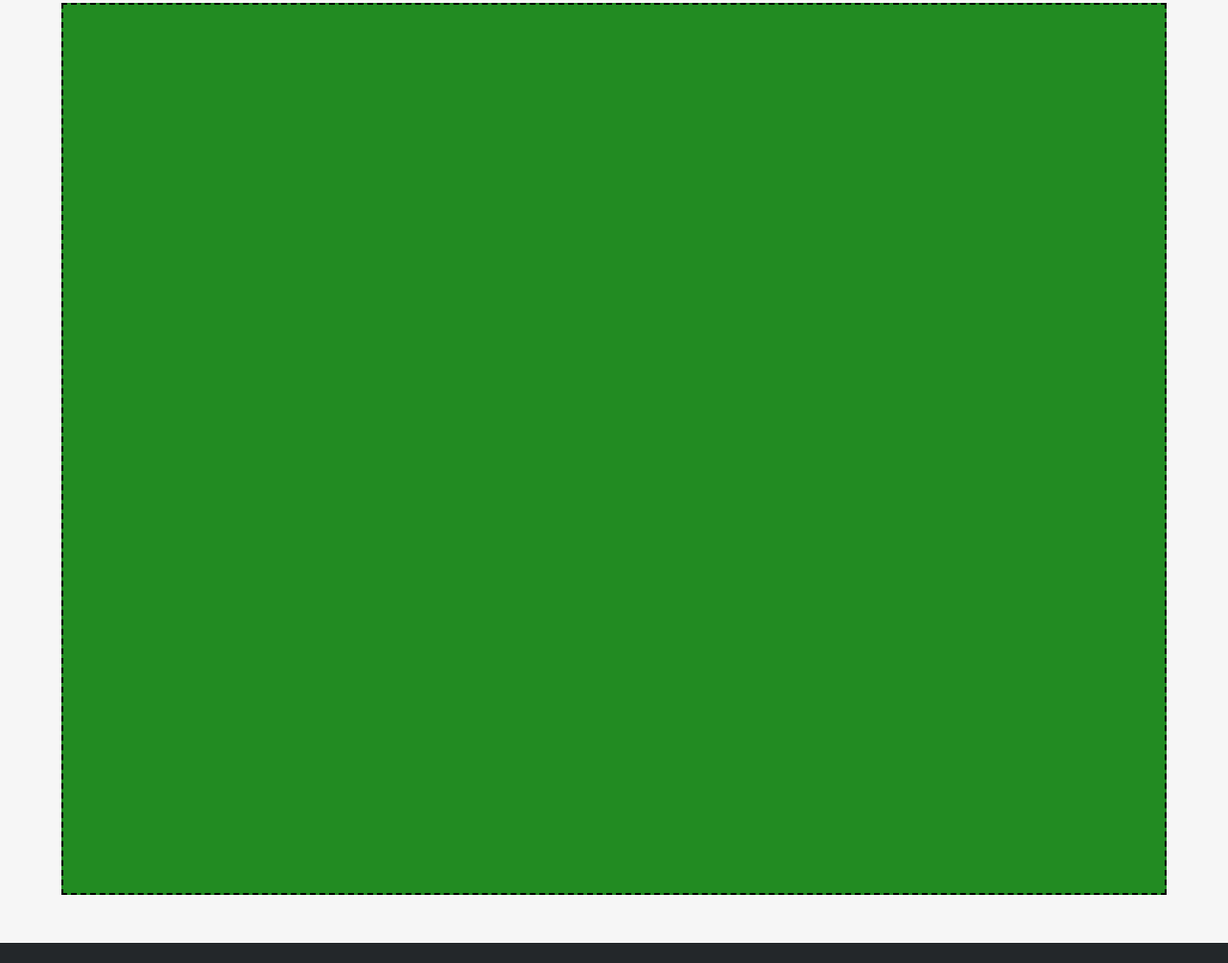
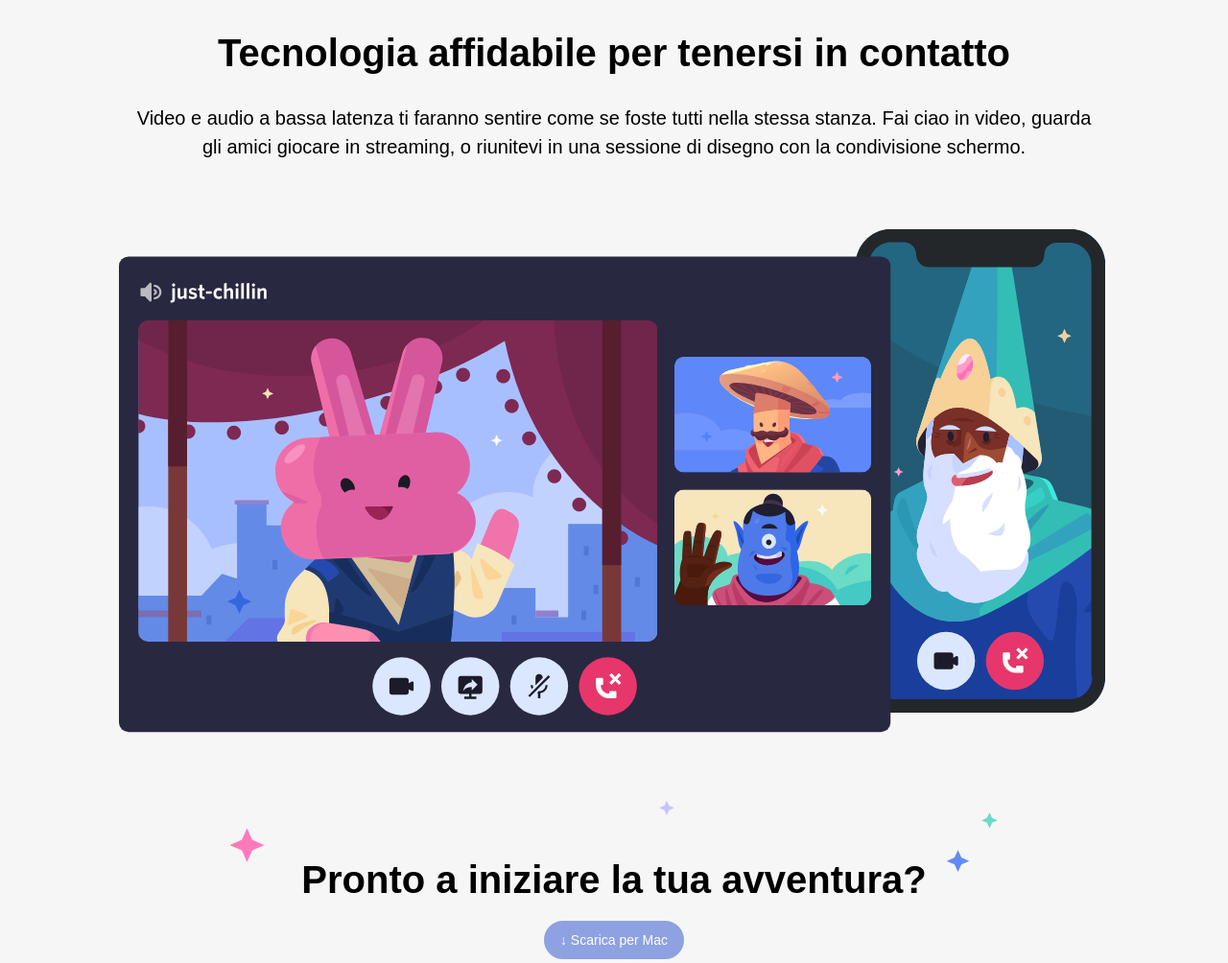
Before and after one commit to enrico-amerio/htmlcss-discord, a plain HTML site: page index.html in a window 1280 px wide. Shown: the part 2438-3442 px from the top of the page at 96% size. Drawn offline with Linux system fonts and the light colour scheme.

Commit message:
[add] Section

```diff
--- a/css/style.css
+++ b/css/style.css
@@ -140,35 +140,54 @@ li{
   max-width: 700px;
   border: none; /*DEBUG */
 }
-.box.talk > h2{
+.box.talk > h2, .box.tech > h2{
   font-size: 40px;
   font-weight:700;
   padding-top: 30px;
   /* margin-bottom: 20px; */
 }
-.box.talk > p{
+.box.talk > p, .box.tech > p{
   font-size: 20px;
   font-weight:400;
   padding-top: 30px;
   line-height: 30px;
 }
-/* DOVE TROVARSI */
-.box.two-left{
-  background-color:#FFC0CB;
-  width:35%;
-  max-width: 700px;
-}
-.box.two-right{
-  background-color: #1E90FF;
-  width: 55%;
-  max-width: 700px;
-}
- /* FIFTH SECTION*/
- .box.green{
-  background-color: #228B22;
+ /* TECNOLOGIA AFFIDABILE*/
+ .box.tech{
   width:90%;
   max-width: 1400px;
-  height:930px;
+  height:1000px;
+  display: flex;
+  flex-direction: column;
+  align-items: center;
+  border: none; /*DEBUG */
+}
+.box.tech > p{
+  text-align: center;
+
+}
+.box.tech > img{
+  width: 1100px;
+}
+.stars > h2{
+width: 800px;
+text-align: center;
+padding-top: 60px;
+font-size: 40px;
+font-weight:700;
+
+}
+.stars{
+  background-image: url(../img/stars.svg);
+  background-size:800px ;
+  background-repeat: no-repeat;
+  background-position-y:top ;
+}
+.btn.purple{
+  background-color: #8EA1E1 ;
+  border-color: #8EA1E1;
+  color: white;
+  margin-top: 20px;
 }
 /* BLACK SECTION */
 .black.container{
--- a/index.html
+++ b/index.html
@@ -61,9 +61,15 @@
         <p>Dai inizio a una community di qualsiasi <br>dimensione con strumenti di <br>moderazione e accesso ai membri <br>personalizzabile. Concedi ai membri <br>poteri speciali, crea canali privati,e <br>molto altro.</p>
       </div>
     </section>
-    <!-- FOURTH SECTION -->
+    <!-- TECNOLOGIA AFFIDABILE -->
     <section class="grey container">
-      <div class="box green"></div>
+      <div class="box tech">
+        <h2>Tecnologia affidabile per tenersi in contatto</h2>
+        <p>Video e audio a bassa latenza ti faranno sentire come se foste tutti nella stessa stanza. Fai ciao in video, guarda <br>gli amici giocare in streaming, o riunitevi in una sessione di disegno con la condivisione schermo.</p>
+        <img src="img/item4-big.svg" alt="img3">
+        <div class="stars"><h2>Pronto a iniziare la tua avventura?</h2></div>
+        <a href="https://discord.com/download" target="_blank"><button class="btn purple">&darr; Scarica per Mac</button></a>
+      </div>
     </section>
     <!-- FIFTH SECTION -->
     <section class="black container">
```
